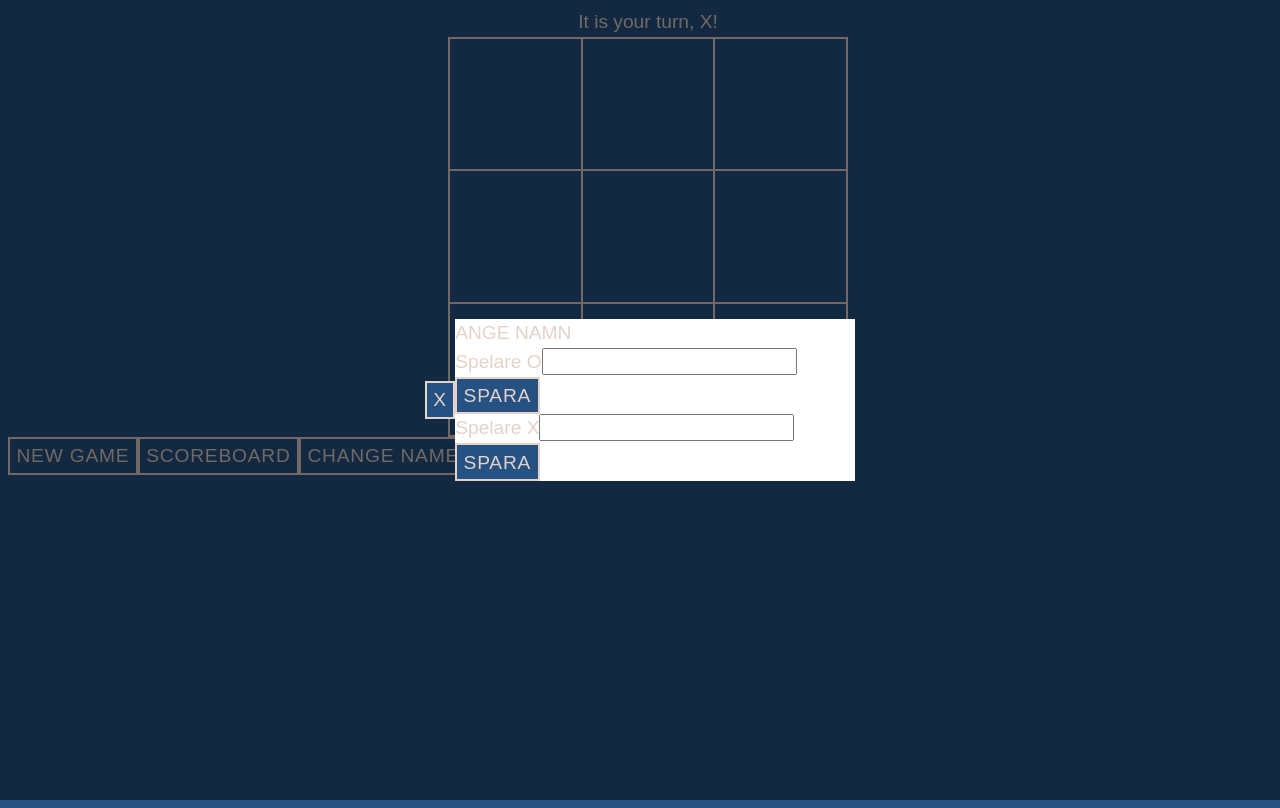
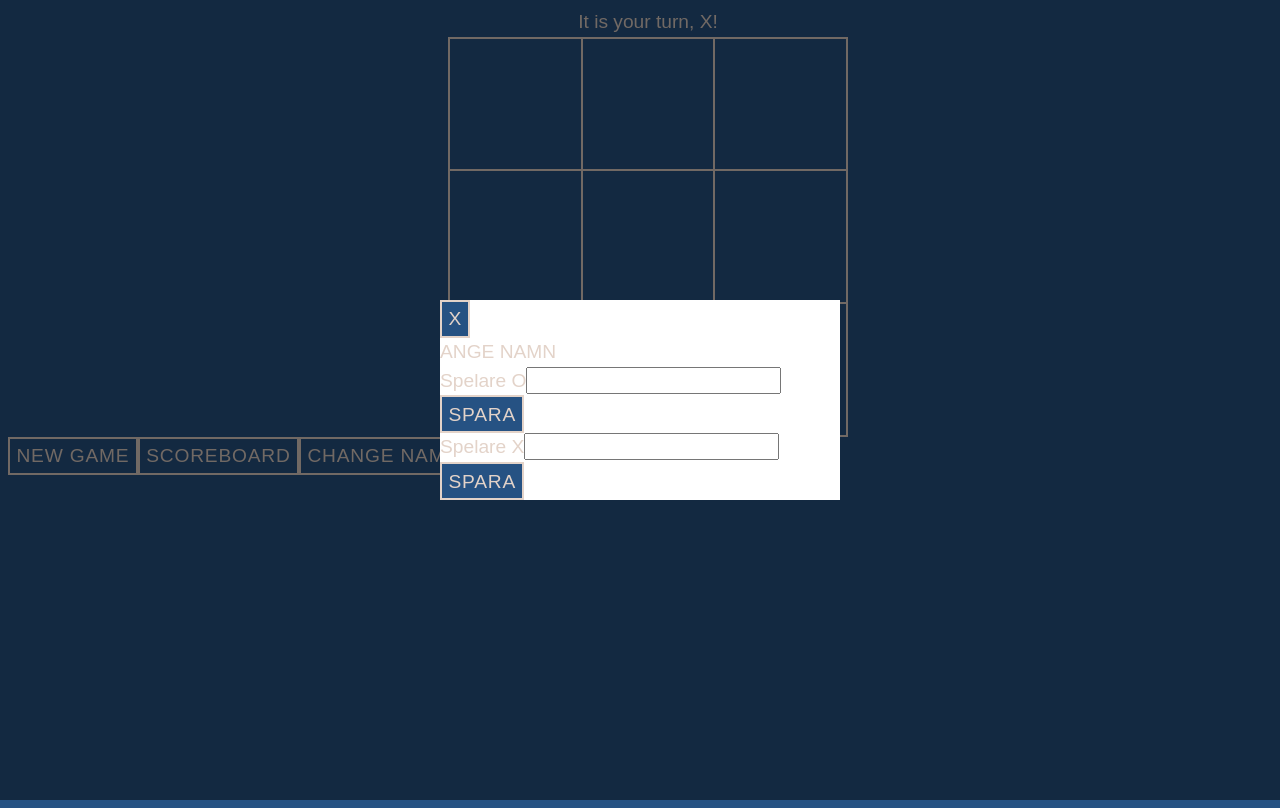
Before and after one commit to Medieinstitutet/vue-tic-tac-toe-nickenickenicke, a Vue app: page / in a window 1280 px wide. Built offline with nearby package versions, Linux system fonts and the light colour scheme; a web font is replaced by a local one.

Commit message:
:truck: Moved modal to own component

```diff
--- a/src/components/ClearStatistics.vue
+++ b/src/components/ClearStatistics.vue
@@ -6,7 +6,7 @@ defineEmits<{
 </script>
 
 <template>
-  <section class="modal__inner-container">
+  <section>
     <p>
       Are you sure you want to clear the statistics? This will start a new
       round.
--- a/src/components/Game.vue
+++ b/src/components/Game.vue
@@ -7,6 +7,7 @@ import NameEntry from "./NameEntry.vue";
 import Scoreboard from "./Scoreboard.vue";
 import GameField from "./GameField.vue";
 import Navigation from "./Navigation.vue";
+import Modal from "./Modal.vue";
 import ClearStatistics from "./ClearStatistics.vue";
 
 const state = ref<IState>({
@@ -223,24 +224,12 @@ const clearModal = () => {
 </script>
 
 <template>
-  <div class="modal" v-if="navigationState.showModal">
-    <button @click.prevent="clearModal">X</button>
-    <NameEntry
-      v-if="navigationState.showNameInput"
-      :players="state.players"
-      @name-change="playerNameChange" />
-    <Scoreboard
-      v-if="navigationState.showScoreboard"
-      :players="state.players" />
-    <ClearStatistics
-      v-if="navigationState.showClearStatistics"
-      @handle-clear-statistics-toggle="
-        () => {
-          navigationState.showClearStatistics = false;
-        }
-      "
-      @handle-clear-statistics="clearStatistics" />
-  </div>
+  <Modal
+    :navigation-state="navigationState"
+    :players="state.players"
+    @clear-modal="clearModal"
+    @clear-statistics="clearStatistics"
+    @player-name-change="playerNameChange" />
   <article class="gamecontainer">
     <section v-if="navigationState.showGameResult">
       {{ messagesState.resultMessage }}
--- /dev/null
+++ b/src/components/Modal.vue
@@ -0,0 +1,52 @@
+<script setup lang="ts">
+import { Player } from "../models/Player";
+
+import NameEntry from "./NameEntry.vue";
+import Scoreboard from "./Scoreboard.vue";
+import ClearStatistics from "./ClearStatistics.vue";
+
+defineProps<{
+  navigationState: {
+    showModal: boolean;
+    showNameInput: boolean;
+    showScoreboard: boolean;
+    showClearStatistics: boolean;
+    showGameResult: boolean;
+    showCurrentPlayer: boolean;
+  };
+  players: Player[];
+}>();
+
+const emit = defineEmits<{
+  (e: "clearModal"): void;
+  (e: "playerNameChange", name: string, i: number): void;
+  (e: "clearStatistics"): void;
+}>();
+</script>
+
+<template>
+  <div class="modal-outer" v-if="navigationState.showModal">
+    <section class="modal">
+      <button @click.prevent="$emit('clearModal')">X</button>
+      <NameEntry
+        v-if="navigationState.showNameInput"
+        :players="players"
+        @name-change="
+          (name, i) => {
+            emit('playerNameChange', name, i);
+          }
+        " />
+      <Scoreboard v-if="navigationState.showScoreboard" :players="players" />
+      <ClearStatistics
+        v-if="navigationState.showClearStatistics"
+        @handle-clear-statistics-toggle="
+          () => {
+            navigationState.showClearStatistics = false;
+          }
+        "
+        @handle-clear-statistics="$emit('clearStatistics')" />
+    </section>
+  </div>
+</template>
+
+<style scoped></style>
--- a/src/components/NameEntry.vue
+++ b/src/components/NameEntry.vue
@@ -16,7 +16,7 @@ const handleNameChange = (name: string, i: number) => {
 </script>
 
 <template>
-  <section class="modal__inner-container">
+  <section>
     ANGE NAMN
     <NameInput
       v-for="(player, i) in players"
--- a/src/components/Scoreboard.vue
+++ b/src/components/Scoreboard.vue
@@ -7,7 +7,7 @@ defineProps<{
 </script>
 
 <template>
-  <section class="modal__inner-container">
+  <section>
     SCOREBOARD
     <table>
       <thead>
--- a/src/style.css
+++ b/src/style.css
@@ -124,7 +124,7 @@ button:hover {
   cursor: pointer;
 }
 
-.modal {
+.modal-outer {
   position: fixed;
   top: 0;
   left: 0;
@@ -136,7 +136,7 @@ button:hover {
   background-color: rgb(0, 0, 0, 0.5);
 }
 
-.modal__inner-container {
+.modal {
   background-color: white;
   width: clamp(400px, 400px, 100vw);
 }
```
